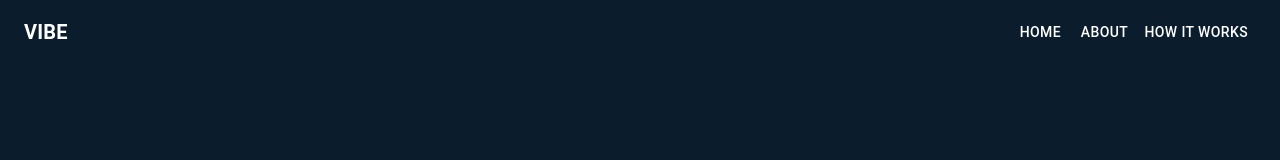
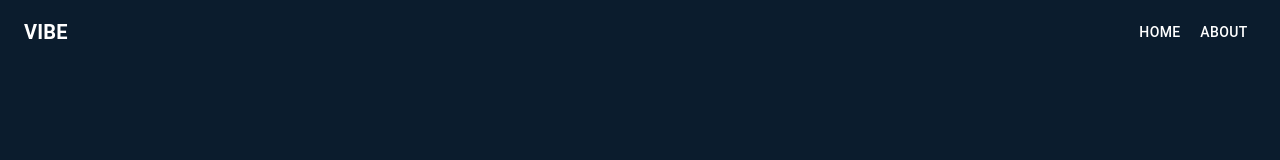
Before and after one commit to Mutanu207/VIBE, a React (Vite) app in the folder vibe-frontend/: page /home in a window 1280 px wide. Shown: the top 160 px of the page. Built offline with nearby package versions, Linux system fonts and the light colour scheme.

Commit message:
Update navigation items in Navbar component
Removed 'How It Works' from the navigation items.

```diff
--- a/vibe-frontend/src/Component/Navbar.jsx
+++ b/vibe-frontend/src/Component/Navbar.jsx
@@ -16,7 +16,7 @@ import Typography from '@mui/material/Typography';
 import Button from '@mui/material/Button';
 import { Link } from 'react-router-dom';
 const drawerWidth = 240;
-const navItems = ['Home', 'About', 'How It Works'];
+const navItems = ['Home', 'About'];
 
 function Navbar(props) {
   const { window } = props;
```
